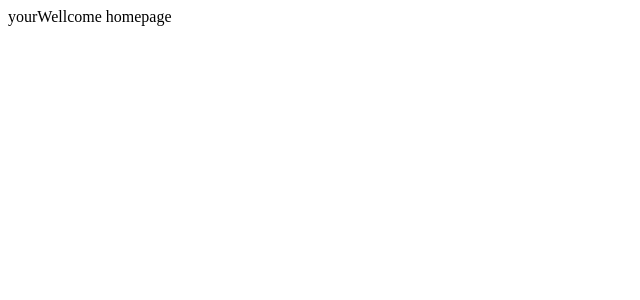
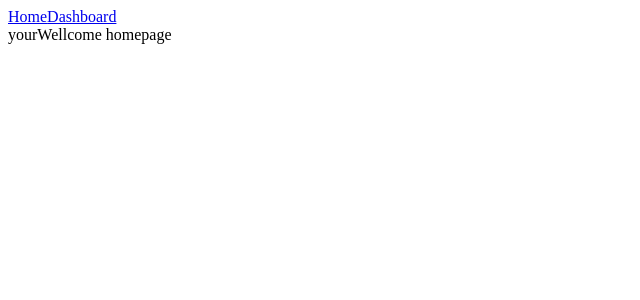
Before and after one commit to AmirTaki/react-course, a React (Vite) app: page / in a window 1280 px wide. Shown: the top 300 px of the page, without its empty margins (0-640 px from the left). Built offline with nearby package versions, Linux system fonts and the light colour scheme.

Commit message:
Link Component In React

```diff
--- a/src/App.jsx
+++ b/src/App.jsx
@@ -2,11 +2,13 @@ import { BrowserRouter, Route, Routes } from "react-router-dom"
 import Homepage from "./pages/Homepage"
 import Dashboard from "./pages/Dashboard"
 import PageNotFound from "./pages/PageNotFound"
+import Navbar from "./Navbar"
 
 function App() {
 
   return (
     <BrowserRouter>
+      <Navbar />
       <Routes>
         <Route path = "/" element = {<Homepage/>}  />
         <Route path = "/dashboard" element ={<Dashboard />} />
--- /dev/null
+++ b/src/Navbar.jsx
@@ -0,0 +1,10 @@
+import { Link } from "react-router-dom";
+
+export default function Navbar () {
+    return (
+        <div>
+            <Link to = "/">Home</Link>
+            <Link to = "/dashboard">Dashboard</Link>
+        </div>
+    )
+}
```
